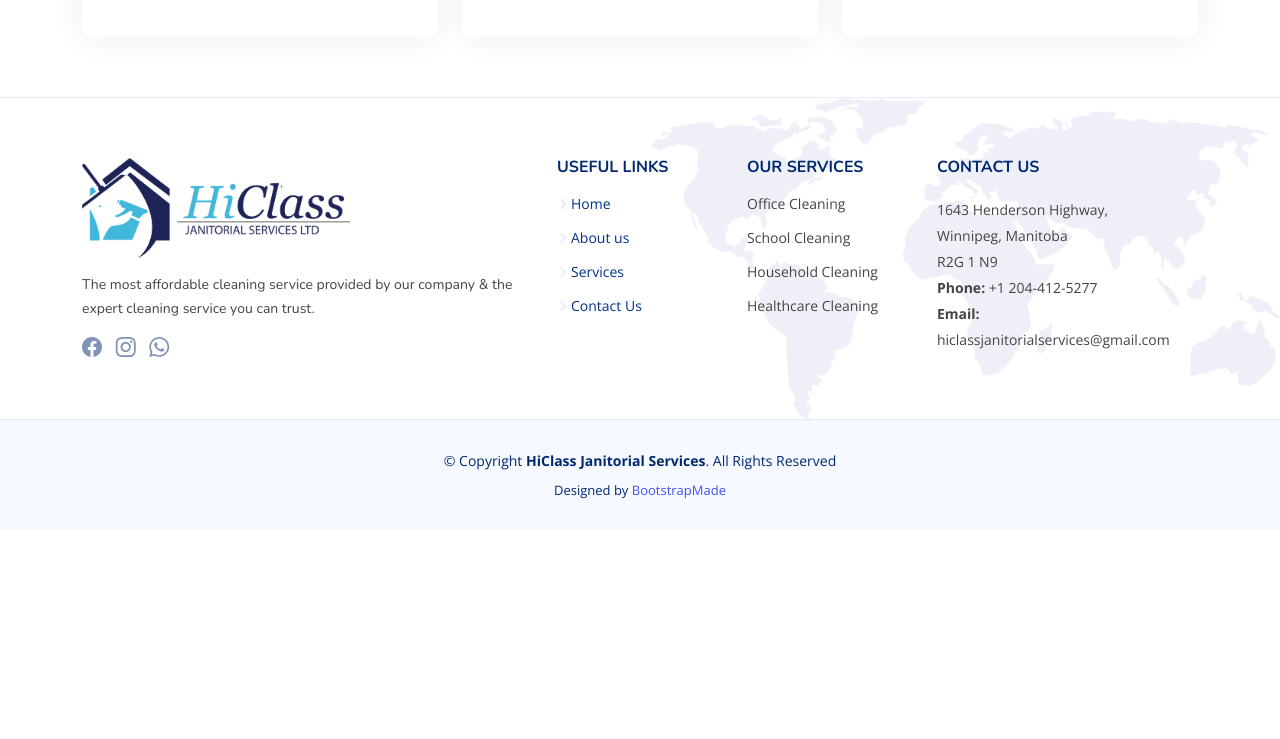
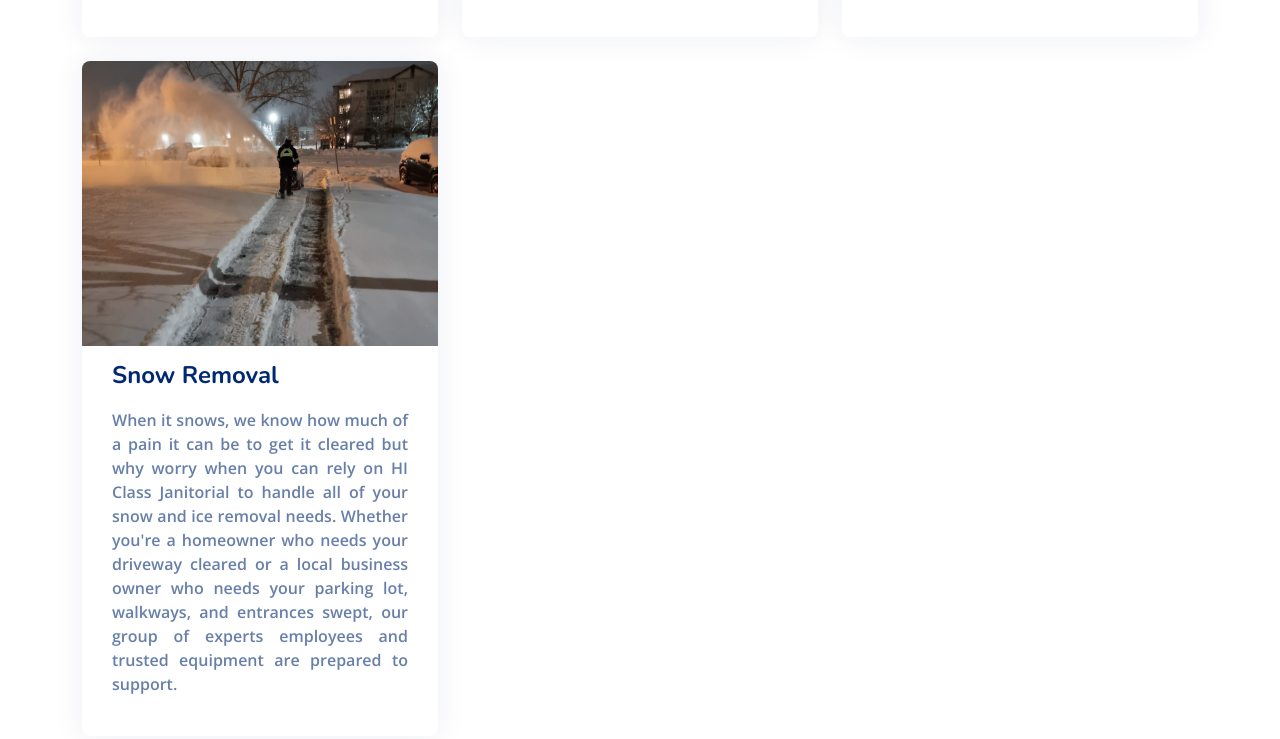
Before and after one commit to DivyanshRai27/HiClass_Prod, a plain HTML site: page services.html in a window 1280 px wide. Shown: the part 1653-2392 px from the top of the page. Before the commit the page ends 2184 px from the top, so only its background shows below. Drawn offline with nearby package versions, Linux system fonts and the light colour scheme.

Commit message:
added pics

```diff
--- a/services.html
+++ b/services.html
@@ -164,6 +164,21 @@
             </div>
           </div>
         </div>
+        <br>
+
+        <div class="row">
+          <div class="col-lg-4">
+            <div class="post-box">
+              <div class="post-img"><img src="assets/img/snow.png" loading="lazy" class="img-fluid" alt=""></div>
+
+              <h3 class="post-title">Snow Removal</h3>
+              <span class="post-date" style="text-align: justify;">When it snows, we know how much of a pain it can be to get it cleared but why worry when you can rely on HI Class Janitorial to handle all of your snow and ice removal needs. Whether you're a homeowner who needs your driveway cleared or a local business owner who needs your parking lot, walkways, and entrances swept, our group of experts employees and trusted equipment are prepared to support.</span>
+            </div>
+          </div>
+
+
+
+        </div>
 
 
       </div>
```
Also changed, not shown: gallery.html (+12 -0 lines), assets/img/snow.png (added), assets/img/snow1.png (added), assets/img/snow2.png (added), 3 other files.
